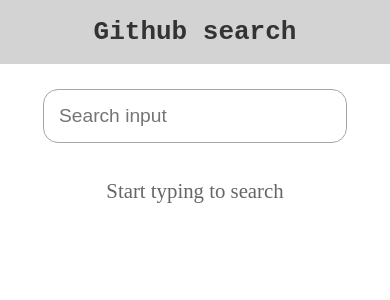
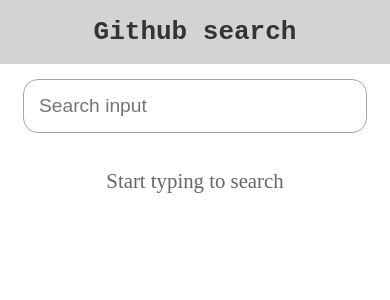
Before and after one commit to hernandcb/fulll-tests, a React (Vite) app in the folder Frontend/github-user-search/: page / in a window 390 px wide. Shown: the top 300 px of the page. Built offline with nearby package versions, Linux system fonts and the light colour scheme.

Commit message:
style: fix header scroll on small screens and user id that overflows the card

```diff
--- a/Frontend/github-user-search/src/App.css
+++ b/Frontend/github-user-search/src/App.css
@@ -24,12 +24,12 @@
 }
 
 .search {
-  height: 100px;
-  min-height: 100px;
-  padding: 25px;
+  height: 60px;
+  min-height: 60px;
   text-align: center;
   overflow-y: auto;
   box-sizing: border-box;
+  margin: 15px 0;
 }
 
 .search input {
--- a/Frontend/github-user-search/src/components/UserCard/UserCard.css
+++ b/Frontend/github-user-search/src/components/UserCard/UserCard.css
@@ -31,6 +31,8 @@
 
 .user-card .user-id {
   font-weight: bold;
+  overflow: hidden;
+  white-space: nowrap;
   text-overflow: ellipsis;
   margin-top: 15px;
 }
```
